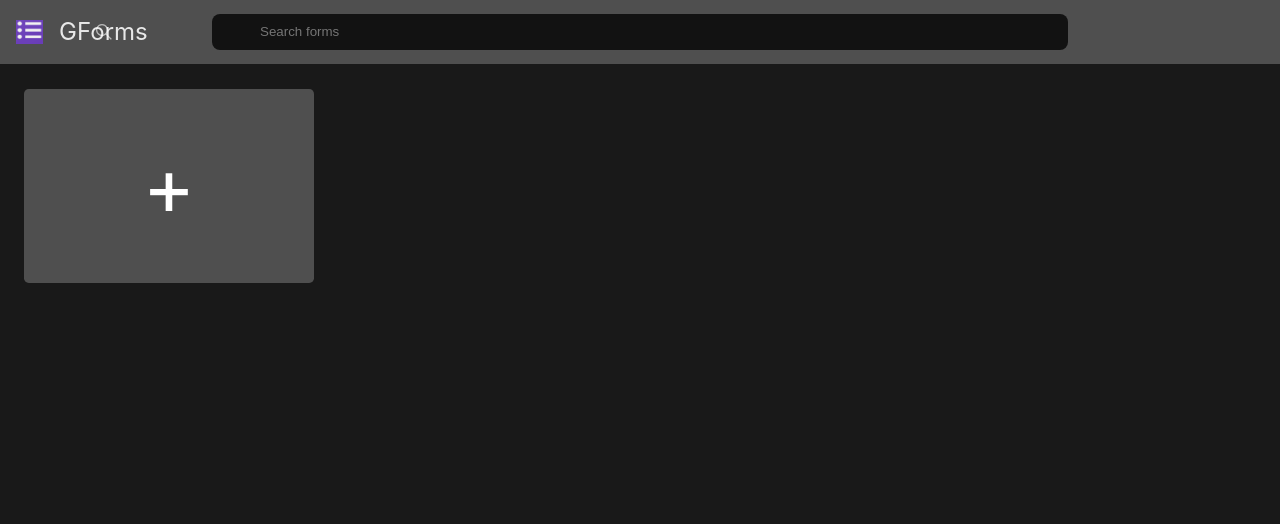
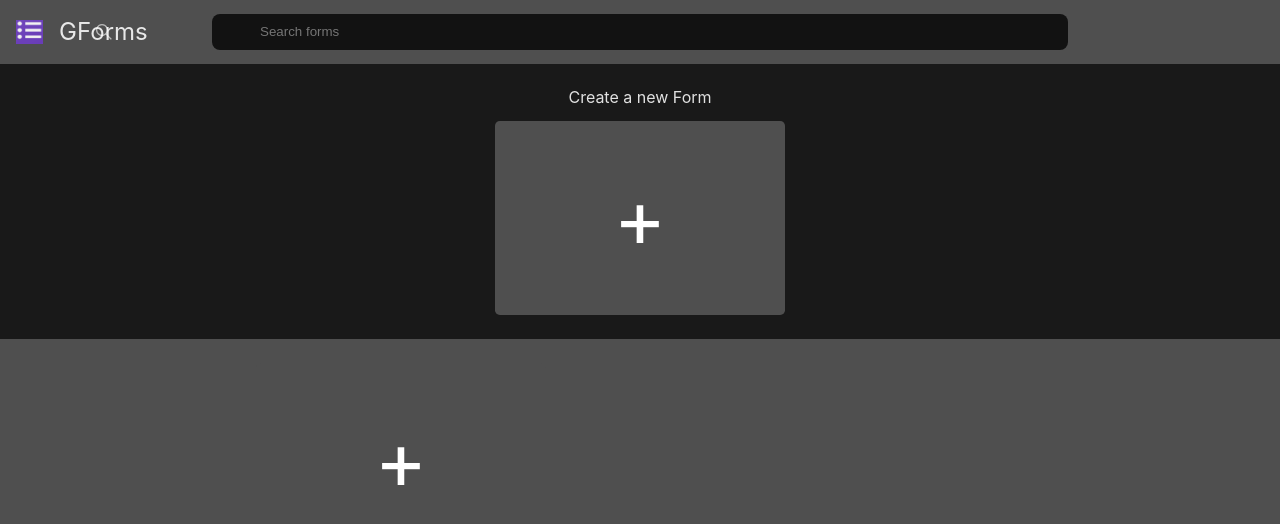
Before and after one commit to klindukhov/gforms-clone, a React (Vite) app: page / in a window 1280 px wide. Shown: the top 524 px of the page. Built offline with nearby package versions, Linux system fonts and the light colour scheme.

Commit message:
add  create new form section to the main page

```diff
--- a/src/ui/components/FormCard.tsx
+++ b/src/ui/components/FormCard.tsx
@@ -2,16 +2,16 @@ import { useNavigate } from "react-router-dom";
 import styled from "styled-components";
 import { Panel } from "../common";
 
-export default function FormCard() {
+export default function CreateNewFormCard() {
   const navigate = useNavigate();
   return (
-    <FormCardPanel onClick={() => navigate("/form")}>
+    <CreateNewFormCardPanel onClick={() => navigate("/form")}>
       <CreateSymbol>+</CreateSymbol>
-    </FormCardPanel>
+    </CreateNewFormCardPanel>
   );
 }
 
-const FormCardPanel = styled(Panel)`
+const CreateNewFormCardPanel = styled(Panel)`
   height: 12rem;
   width: 18rem;
   display: grid;
--- a/src/ui/pages/MainPage.tsx
+++ b/src/ui/pages/MainPage.tsx
@@ -1,17 +1,42 @@
 import { useNavigate } from "react-router-dom";
-import FormCard from "../components/FormCard";
-import { Page } from "../common";
-import React from "react";
+import CreateNewFormCard from "../components/FormCard";
+import { COLOR_PANEL, Page } from "../common";
 import MainPageHeader from "../components/MainPageHeader";
+import styled from "styled-components";
 
 export default function MainPage() {
   const navigate = useNavigate();
   return (
-    <React.Fragment>
+    <CustomBackground>
       <MainPageHeader />
-      <Page>
-        <FormCard />
-      </Page>
-    </React.Fragment>
+      <MainPageNewFormSection>
+        <span style={{ marginBottom: "1rem" }}>Create a new Form</span>
+        <CreateNewFormCard />
+      </MainPageNewFormSection>
+      <MainPageAllFormsSection>
+        <CreateNewFormCard />
+      </MainPageAllFormsSection>
+    </CustomBackground>
   );
 }
+
+const MainPageNewFormSection = styled(Page)`
+  padding-left: 20vw;
+  padding-right: 20vw;
+  min-height: 0rem;
+  justify-content: center;
+  display: grid;
+  text-align: center;
+`;
+
+const MainPageAllFormsSection = styled(Page)`
+  padding-left: 20vw;
+  padding-right: 20vw;
+  background-color: transparent;
+  min-height: 0rem;
+`;
+
+const CustomBackground = styled.div`
+  background-color: ${COLOR_PANEL};
+  min-height: 100vh;
+`;
```
